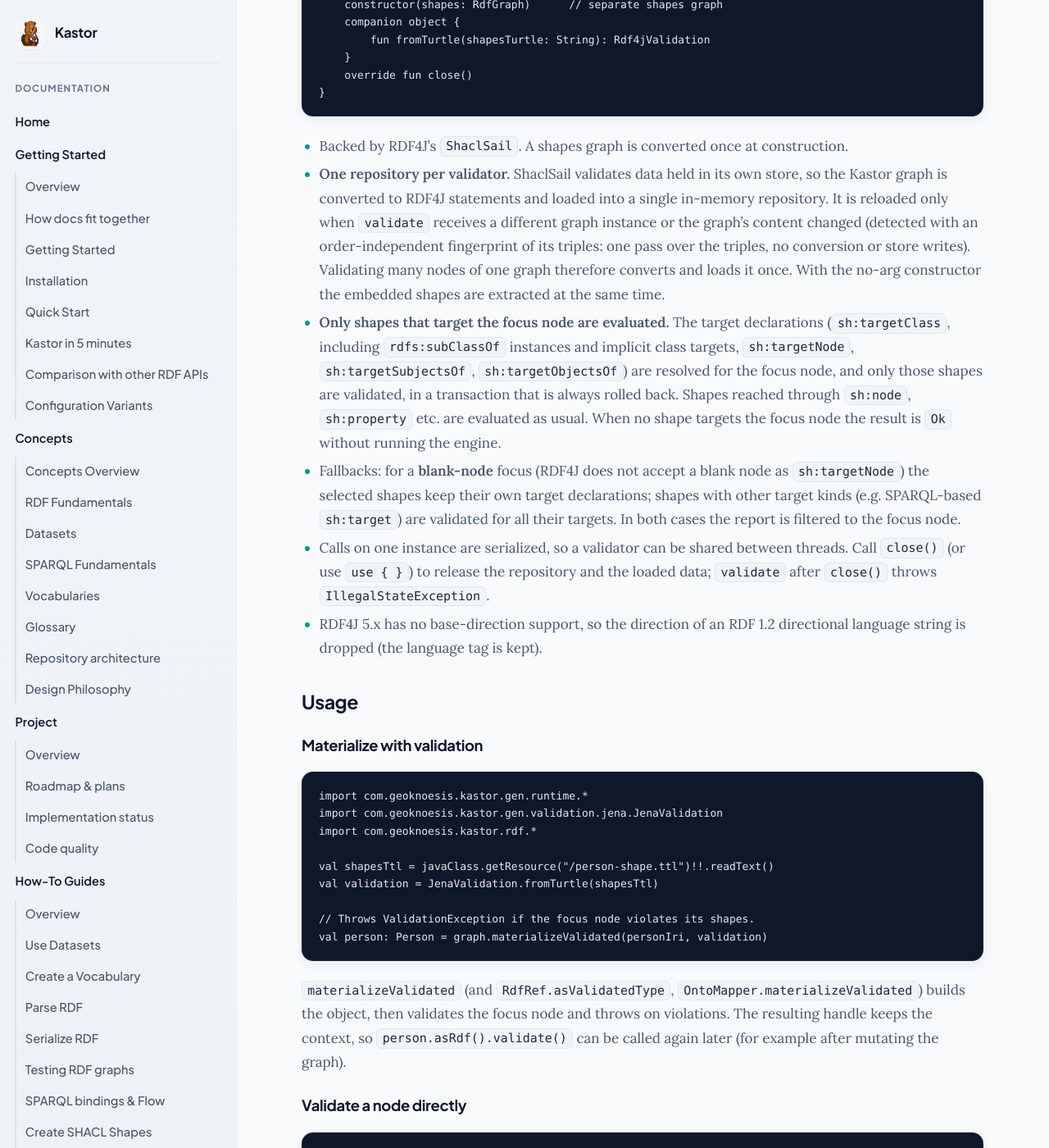
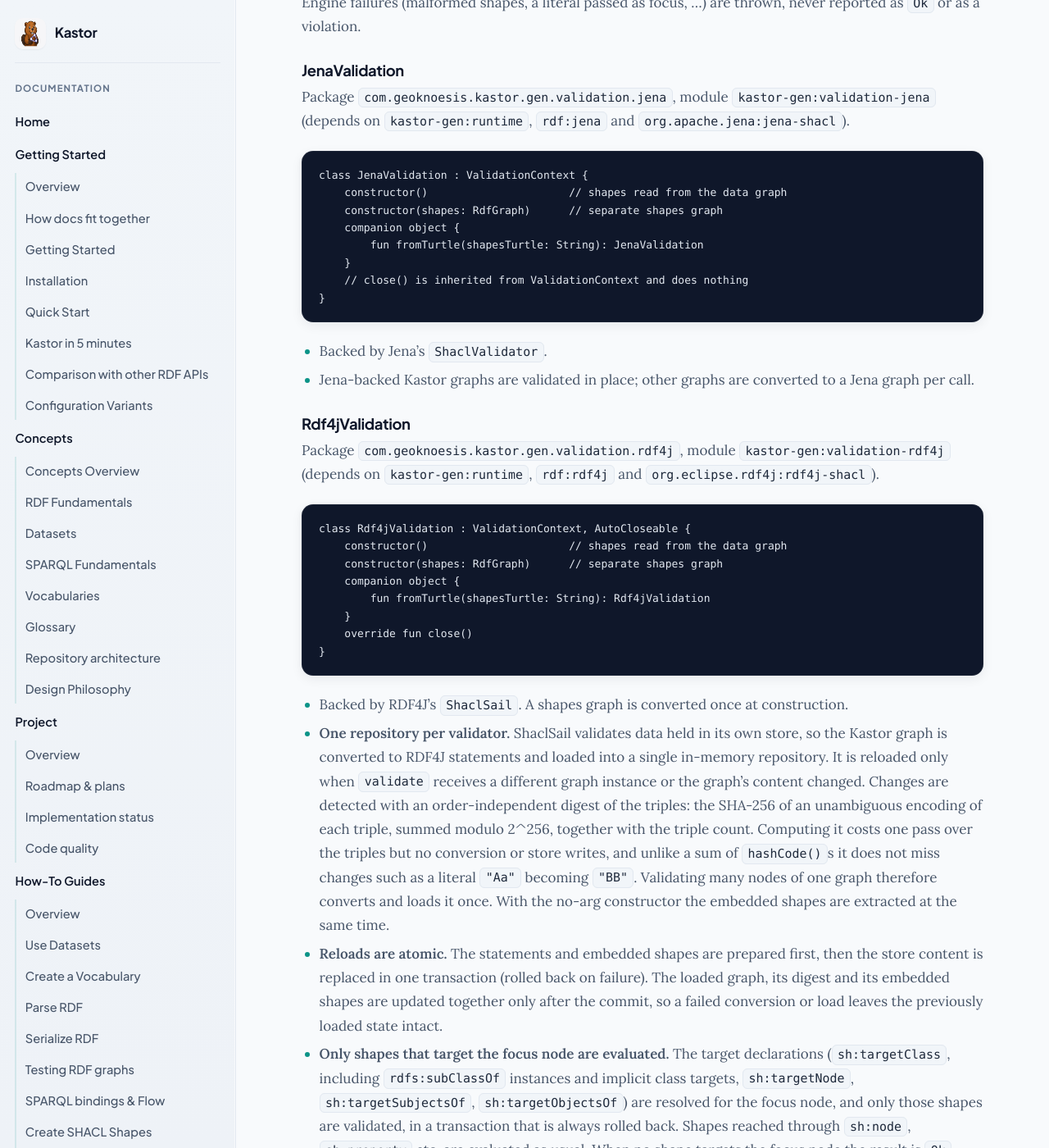
Before and after one commit to geoknoesis/kastor, a Jekyll site: the page built from docs/kastor-gen/reference/validation.md, in a window 1280 px wide and 1400 px high, scrolled down 3299 px. Shown: the whole window at 82% size. Built offline with Jekyll 4.4.1, drawn with Linux system fonts in a browser that asks for light colours; our own code applies the rules of GitHub Pages for plain Markdown files; some of the changed text lies outside the part shown.

Commit message:
docs(gen-validation): SharedValidators lifecycle and digest-based atomic RDF4J reloads
Co-Authored-By: Claude Opus 5 (1M context) <noreply@anthropic.com>

````diff
--- a/docs/kastor-gen/reference/validation.md
+++ b/docs/kastor-gen/reference/validation.md
@@ -82,6 +82,33 @@ Thrown by `ValidationResult.orThrow()`, `RdfHandle.validateOrThrow()` and `mater
 there are failing results (by default, results with severity `sh:Violation`). `violations` carries the
 structured results.
 
+### SharedValidators
+
+```kotlin
+object SharedValidators {
+    fun <V : ValidationContext> get(type: Class<V>, create: () -> V): V
+    fun close(type: Class<out ValidationContext>): Boolean
+    fun closeAll()
+}
+```
+
+Process-wide validators, one instance per validator class. Wrappers generated with
+`validationMode = EXTERNAL` name a `ValidationContext` class with a no-argument constructor and obtain it with
+`SharedValidators.get(Validator::class.java) { Validator() }`, so every wrapper type that names the same class
+uses one shared instance instead of one each. This matters for `Rdf4jValidation`, which keeps a copy of the
+last validated graph in an in-memory store.
+
+Lifecycle:
+
+- `get(type, create)` returns the shared validator of `type`, creating it with `create` on first use.
+- `close(type)` closes and removes the validator of `type`; it returns `false` when there was none. The next
+  `get` creates a fresh instance.
+- `closeAll()` closes and removes every shared validator. A failure to close one does not prevent closing the
+  others; the first failure is rethrown with the later ones suppressed.
+
+Call `closeAll()` when the application, a test or a reloadable module shuts down. Do not close a shared
+validator directly while wrappers may still use it; use `SharedValidators.close(type)` instead.
+
 ## Engine adapters
 
 Both adapters offer the same two ways of supplying shapes:
@@ -136,10 +163,16 @@ class Rdf4jValidation : ValidationContext, AutoCloseable {
 - Backed by RDF4J's `ShaclSail`. A shapes graph is converted once at construction.
 - **One repository per validator.** ShaclSail validates data held in its own store, so the Kastor graph is
   converted to RDF4J statements and loaded into a single in-memory repository. It is reloaded only when
-  `validate` receives a different graph instance or the graph's content changed (detected with an
-  order-independent fingerprint of its triples: one pass over the triples, no conversion or store writes).
-  Validating many nodes of one graph therefore converts and loads it once. With the no-arg constructor the
-  embedded shapes are extracted at the same time.
+  `validate` receives a different graph instance or the graph's content changed. Changes are detected with
+  an order-independent digest of the triples: the SHA-256 of an unambiguous encoding of each triple, summed
+  modulo 2^256, together with the triple count. Computing it costs one pass over the triples but no
+  conversion or store writes, and unlike a sum of `hashCode()`s it does not miss changes such as a literal
+  `"Aa"` becoming `"BB"`. Validating many nodes of one graph therefore converts and loads it once. With the
+  no-arg constructor the embedded shapes are extracted at the same time.
+- **Reloads are atomic.** The statements and embedded shapes are prepared first, then the store content is
+  replaced in one transaction (rolled back on failure). The loaded graph, its digest and its embedded shapes
+  are updated together only after the commit, so a failed conversion or load leaves the previously loaded
+  state intact.
 - **Only shapes that target the focus node are evaluated.** The target declarations (`sh:targetClass`,
   including `rdfs:subClassOf` instances and implicit class targets, `sh:targetNode`, `sh:targetSubjectsOf`,
   `sh:targetObjectsOf`) are resolved for the focus node, and only those shapes are validated, in a
````
